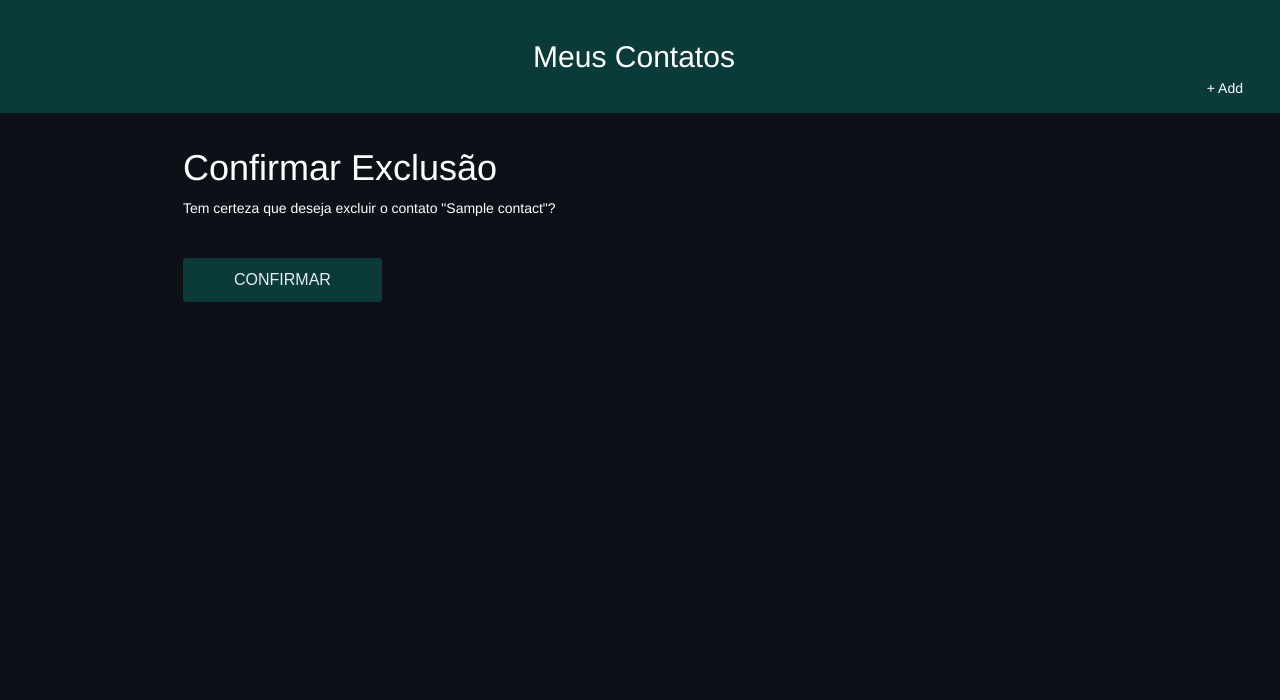
After one commit to Avelino-Gabriel/Django-pro, a Django app: page /delete/1/ in a window 1280 px wide. The commit adds this page. Shown: the top 700 px of the page. Run offline with Django 5.2, Linux system fonts and the light colour scheme; tables that the repository leaves empty hold one stand-in row (values such as "Sample post"); some libraries are stand-ins or nearby versions.

Commit message:
Sistema de Delete

```diff
--- a/django_senai/settings.py
+++ b/django_senai/settings.py
@@ -27,7 +27,7 @@ SECRET_KEY = 'django-insecure-b1ovvo0mk1^--bum+bfod2klt#v1)!+=d%!rvq)4ctlec03$08
 DEBUG = True
 
 ALLOWED_HOSTS = [
-    'gabrielavelino.pythonanywhere.com'
+
 ]
 
 
--- a/django_senai/urls.py
+++ b/django_senai/urls.py
@@ -14,7 +14,7 @@ Including another URLconf
     1. Import the include() function: from django.urls import include, path
     2. Add a URL to urlpatterns:  path('blog/', include('blog.urls'))
 """
-from django.urls import re_path
+from django.urls import re_path, path
 from django.contrib import admin
 from django.conf import settings
 from django.conf.urls.static import static
@@ -26,4 +26,5 @@ urlpatterns = [
     re_path(r'^$', views.show),
     re_path(r'^add/', views.add),
     re_path(r'^media/(?P<path>.*)$', serve, {'document_root': settings.MEDIA_ROOT}),
+    path('delete/<int:contact_id>/', views.delete, name='delete_contact'),
 ] + static(settings.MEDIA_URL, document_root = settings.MEDIA_ROOT)
--- a/mycontacts/static/css/show.css
+++ b/mycontacts/static/css/show.css
@@ -167,3 +167,11 @@ body {
 	position: relative;
 	transform: translateY(25px);
 }
+
+.container{
+	padding: 10%;
+}
+
+.container .text{
+	color: #fff;
+}
--- /dev/null
+++ b/mycontacts/templates/mycontacts/delete.html
@@ -0,0 +1,14 @@
+{% extends 'mycontacts/background.html' %}
+{% load static %}
+
+{% block content %}
+<div class="container">
+    <h1 class="text">Confirmar Exclusão</h1>
+    <p class="text">Tem certeza que deseja excluir o contato "{{ contact.name }}"?</p>
+    <form action="{% url 'delete_contact' contact.id %}" method="post">
+        {% csrf_token %}
+        <button class="btn" type="submit">Confirmar</button>
+    </form>
+</div>
+
+{% endblock content %}
--- a/mycontacts/templates/mycontacts/show.html
+++ b/mycontacts/templates/mycontacts/show.html
@@ -17,6 +17,7 @@
             <div class="relation">{{ contact.relation }}</div>
             <div class="phone">{{ contact.phone }}</div>
             <div class="email"><a href='{{ contact.email }}'>{{ contact.email }}</a> </div>
+            <a href="{% url 'delete_contact' contact.id %}">Excluir</a>
         </div>
     </li>
     {%  endfor %}
--- a/mycontacts/views.py
+++ b/mycontacts/views.py
@@ -1,4 +1,4 @@
-from django.shortcuts import render, redirect
+from django.shortcuts import get_object_or_404, render, redirect
 from rest_framework.views import APIView
 from rest_framework import status
 from rest_framework.response import Response
@@ -46,3 +46,12 @@ def add(request):
             return render(request, 'mycontacts/add.html', {'form': django_form})
     else:
         return render(request, 'mycontacts/add.html')
+
+def delete(request, contact_id):
+    contact = get_object_or_404(Contact, id = contact_id)
+    if request.method == 'POST':
+            # Se o formulário foi submetido, exclua o contato
+            contact.delete()
+            # Redireciona para uma página de confirmação ou outra página após a exclusão
+            return redirect(show)
+    return render(request, 'mycontacts/delete.html', {'contact': contact})
```
Also changed, not shown: db.sqlite3, media/b47b72df-303c-4814-b0d4-3cfde9ec9095-user.png (added).
